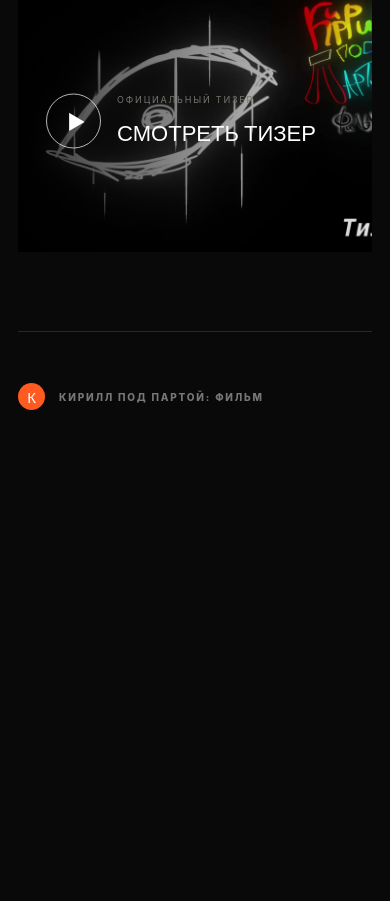
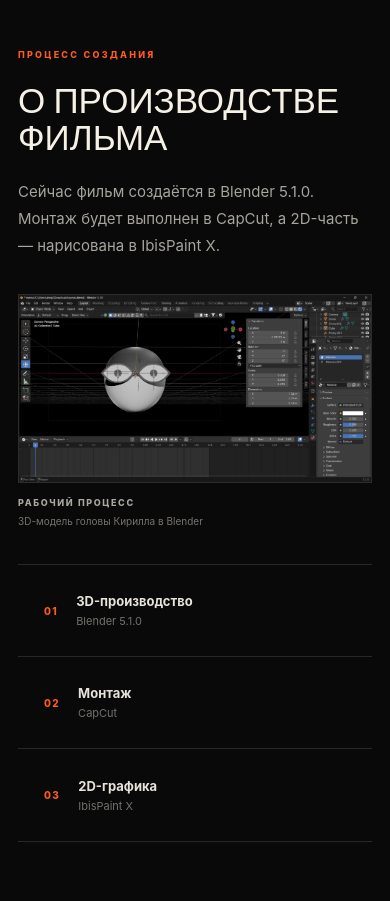
Before and after one commit to AlexKraken444/Kirill-pod-partoi, a Next.js app: page / in a window 390 px wide. Shown: the part 1643-2544 px from the top of the page. Before the commit the page ends 2104 px from the top, so only its background shows below. Built offline with nearby package versions, Linux system fonts and the light colour scheme.

Commit message:
Add film production section

```diff
--- a/app/globals.css
+++ b/app/globals.css
@@ -51,6 +51,22 @@ h2 span { color:#4d4b48; }
 .movieFacts dt { color:#74716d; font-size:13px; line-height:1.55; }
 .movieFacts dd { margin:0; color:#e0ddd7; font-size:14px; font-weight:600; line-height:1.55; }
 .teaserCopy small { display:block; color:#77736e; font-size:9px; letter-spacing:.2em; margin-bottom:10px; }
+.production { display:grid; grid-template-columns:minmax(260px,.62fr) minmax(0,1.38fr); gap:44px 70px; padding:74px 0 90px; border-top:1px solid #292827; }
+.productionHeading>span { display:block; margin-bottom:20px; color:var(--orange); font-size:9px; font-weight:800; letter-spacing:.25em; }
+.productionHeading h2 { margin-bottom:24px; font-size:clamp(35px,3.7vw,51px); }
+.productionHeading p { max-width:420px; margin:0; color:#a7a49e; font-size:15px; line-height:1.8; }
+.productionVisual { margin:0; min-width:0; }
+.productionImage { position:relative; aspect-ratio:1.878/1; overflow:hidden; background:#151515; border:1px solid #2d2c2a; }
+.productionImage img { object-fit:cover; }
+.productionVisual figcaption { display:flex; justify-content:space-between; gap:20px; padding-top:13px; color:#77736e; font-size:10px; line-height:1.5; }
+.productionVisual figcaption span { color:#aaa7a1; font-size:9px; font-weight:800; letter-spacing:.18em; white-space:nowrap; }
+.productionSteps { grid-column:1/-1; display:grid; grid-template-columns:repeat(3,1fr); margin:0; padding:0; list-style:none; border-top:1px solid #292827; border-bottom:1px solid #292827; }
+.productionSteps li { display:flex; align-items:center; gap:18px; min-height:92px; padding:20px 26px; border-right:1px solid #292827; }
+.productionSteps li:last-child { border-right:0; }
+.productionSteps li>span { color:var(--orange); font-size:10px; font-weight:800; letter-spacing:.14em; }
+.productionSteps strong,.productionSteps small { display:block; }
+.productionSteps strong { color:#e7e3dc; font-size:13px; margin-bottom:5px; }
+.productionSteps small { color:#74716d; font-size:11px; }
 .teaserCard { width:100%; aspect-ratio:2.25/1; border:0; padding:0; position:relative; overflow:hidden; background:#151515; color:#fff; cursor:pointer; text-align:left; }
 .teaserCard img { object-fit:cover; object-position:center; transition:transform .5s ease; }
 .teaserCard:hover img { transform:scale(1.025); }
@@ -72,6 +88,8 @@ footer p { font-size:10px; letter-spacing:.18em; font-weight:800; }
   .rating { display:none; }
   h1 { font-size:clamp(40px,7vw,64px); }
   .detailsGrid { grid-template-columns:1fr; gap:30px; }
+  .production { grid-template-columns:1fr; gap:35px; }
+  .productionSteps { grid-column:auto; }
 }
 @media (max-width:640px) {
   .topbar { height:66px; padding:0 18px; }
@@ -91,6 +109,12 @@ footer p { font-size:10px; letter-spacing:.18em; font-weight:800; }
   .details { padding:65px 18px 75px; }
   .detailsGrid { padding:40px 0 55px; }
   .description { font-size:16px; }
+  .production { padding:58px 0 68px; }
+  .productionVisual figcaption { display:block; }
+  .productionVisual figcaption span { display:block; margin-bottom:5px; }
+  .productionSteps { grid-template-columns:1fr; }
+  .productionSteps li { border-right:0; border-bottom:1px solid #292827; }
+  .productionSteps li:last-child { border-bottom:0; }
   .teaserCard { aspect-ratio:1.35/1; }
   .playCircle { left:8%; width:55px; height:55px; }
   .teaserCopy { left:28%; }
--- a/app/page.tsx
+++ b/app/page.tsx
@@ -81,6 +81,25 @@ export default function MoviePage() {
           </dl>
         </div>
 
+        <section className="production" aria-labelledby="production-title">
+          <div className="productionHeading">
+            <span>ПРОЦЕСС СОЗДАНИЯ</span>
+            <h2 id="production-title">О производстве<br />фильма</h2>
+            <p>Сейчас фильм создаётся в Blender 5.1.0. Монтаж будет выполнен в CapCut, а 2D-часть — нарисована в IbisPaint X.</p>
+          </div>
+          <figure className="productionVisual">
+            <div className="productionImage">
+              <Image src="/production-blender.png" fill sizes="(max-width: 900px) 100vw, 720px" alt="3D-модель головы Кирилла в Blender 5.1.0" />
+            </div>
+            <figcaption><span>РАБОЧИЙ ПРОЦЕСС</span> 3D-модель головы Кирилла в Blender</figcaption>
+          </figure>
+          <ol className="productionSteps">
+            <li><span>01</span><div><strong>3D-производство</strong><small>Blender 5.1.0</small></div></li>
+            <li><span>02</span><div><strong>Монтаж</strong><small>CapCut</small></div></li>
+            <li><span>03</span><div><strong>2D-графика</strong><small>IbisPaint X</small></div></li>
+          </ol>
+        </section>
+
         <button className="teaserCard" onClick={() => setTrailerOpen(true)} aria-label="Воспроизвести тизер">
           <Image src="/teaser-cover.jpg" fill sizes="(max-width: 900px) 100vw, 1100px" alt="Первый кадр тизера" />
           <span className="teaserShade" />
```
Also changed, not shown: public/production-blender.png (added).
